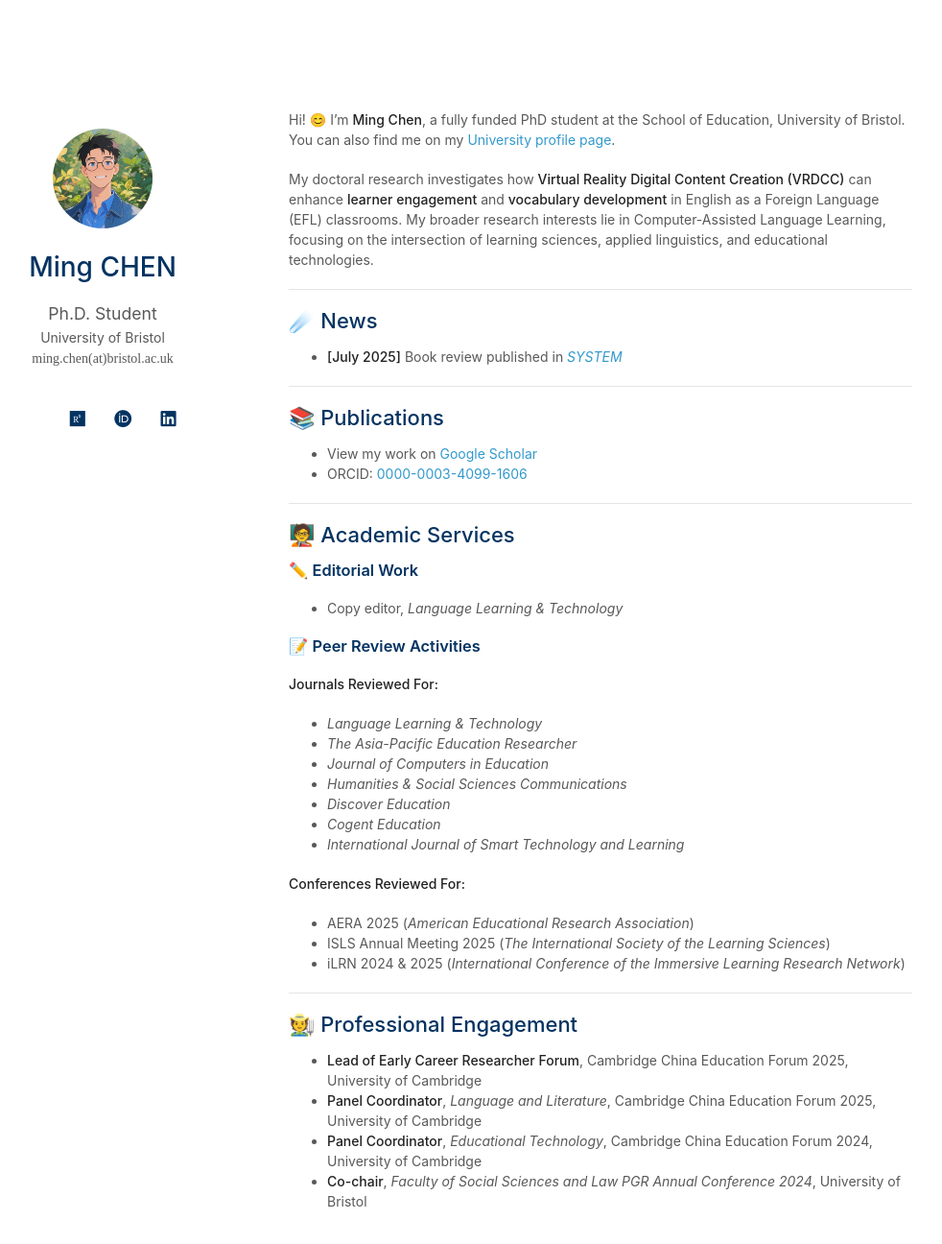
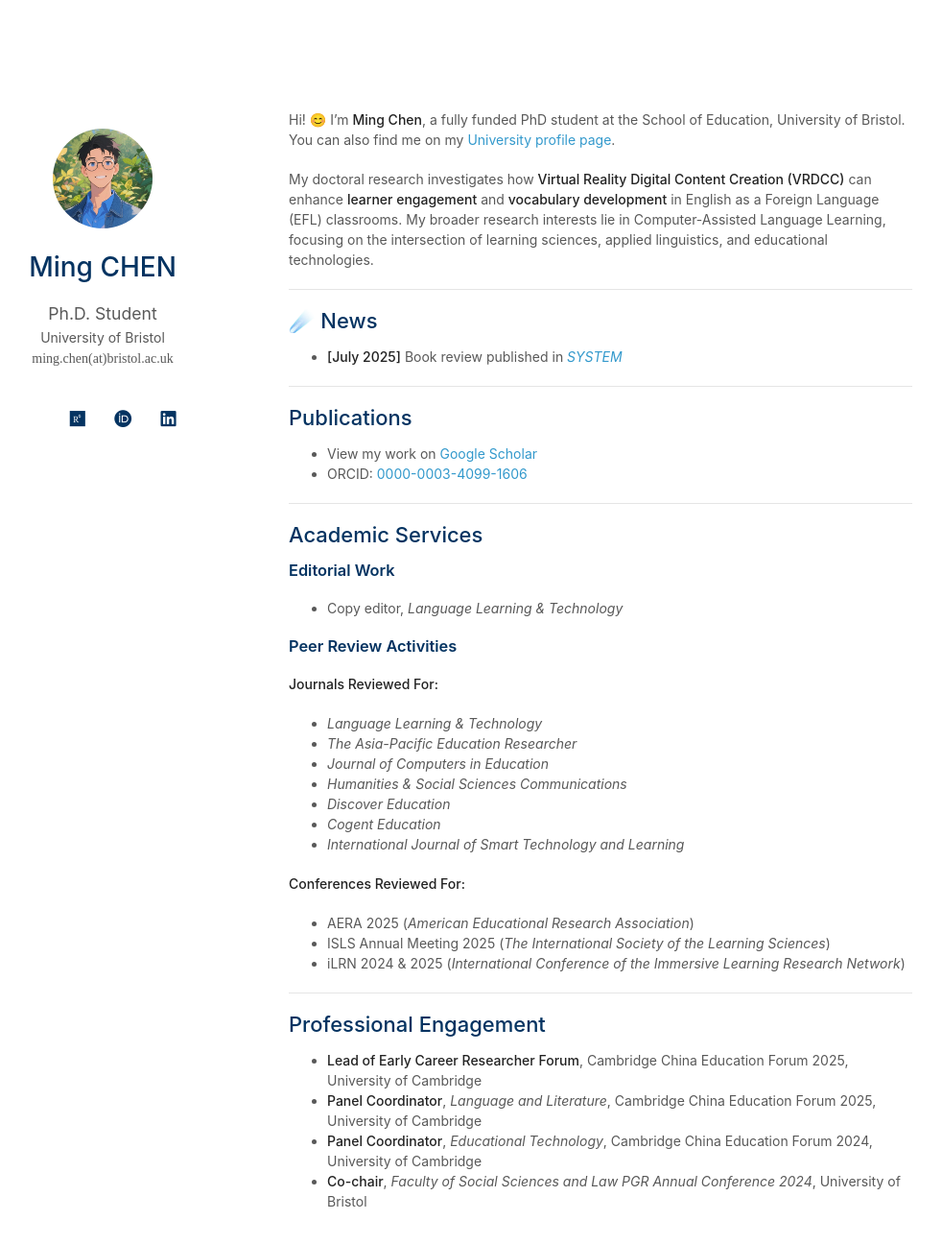
Before and after one commit to EricMingChen/EricMingChen.github.io, a Jekyll site: the page built from index.md, in a window 1280 px wide and 1353 px high. Shown: the top 1296 px of the window at 96% size, without its empty margins (169-1151 px from the left). Built offline with Jekyll 4.4.1, drawn with Linux system fonts in a browser that asks for light colours; a style sheet for code colours, icons or effects is not loaded.

```diff
--- a/index.md
+++ b/index.md
@@ -14,18 +14,18 @@ My doctoral research investigates how **Virtual Reality Digital Content Creation
 
 ---
 
-## 📚 Publications
+## Publications
 - View my work on [Google Scholar](https://scholar.google.com/citations?user=bhmuN8YAAAAJ&hl=en)
 - ORCID: [0000-0003-4099-1606](https://orcid.org/0000-0003-4099-1606)
 
 ---
 
-## 🧑‍🏫 Academic Services
+## Academic Services
 
-### ✏️ Editorial Work
+### Editorial Work
 - Copy editor, *Language Learning & Technology*
 
-### 📝 Peer Review Activities
+### Peer Review Activities
 **Journals Reviewed For:**
 - *Language Learning & Technology*
 - *The Asia-Pacific Education Researcher*
@@ -42,7 +42,7 @@ My doctoral research investigates how **Virtual Reality Digital Content Creation
 
 ---
 
-## 🧑‍🌾 Professional Engagement
+## Professional Engagement
 - **Lead of Early Career Researcher Forum**, Cambridge China Education Forum 2025, University of Cambridge
 - **Panel Coordinator**, *Language and Literature*, Cambridge China Education Forum 2025, University of Cambridge
 - **Panel Coordinator**, *Educational Technology*, Cambridge China Education Forum 2024, University of Cambridge
```
